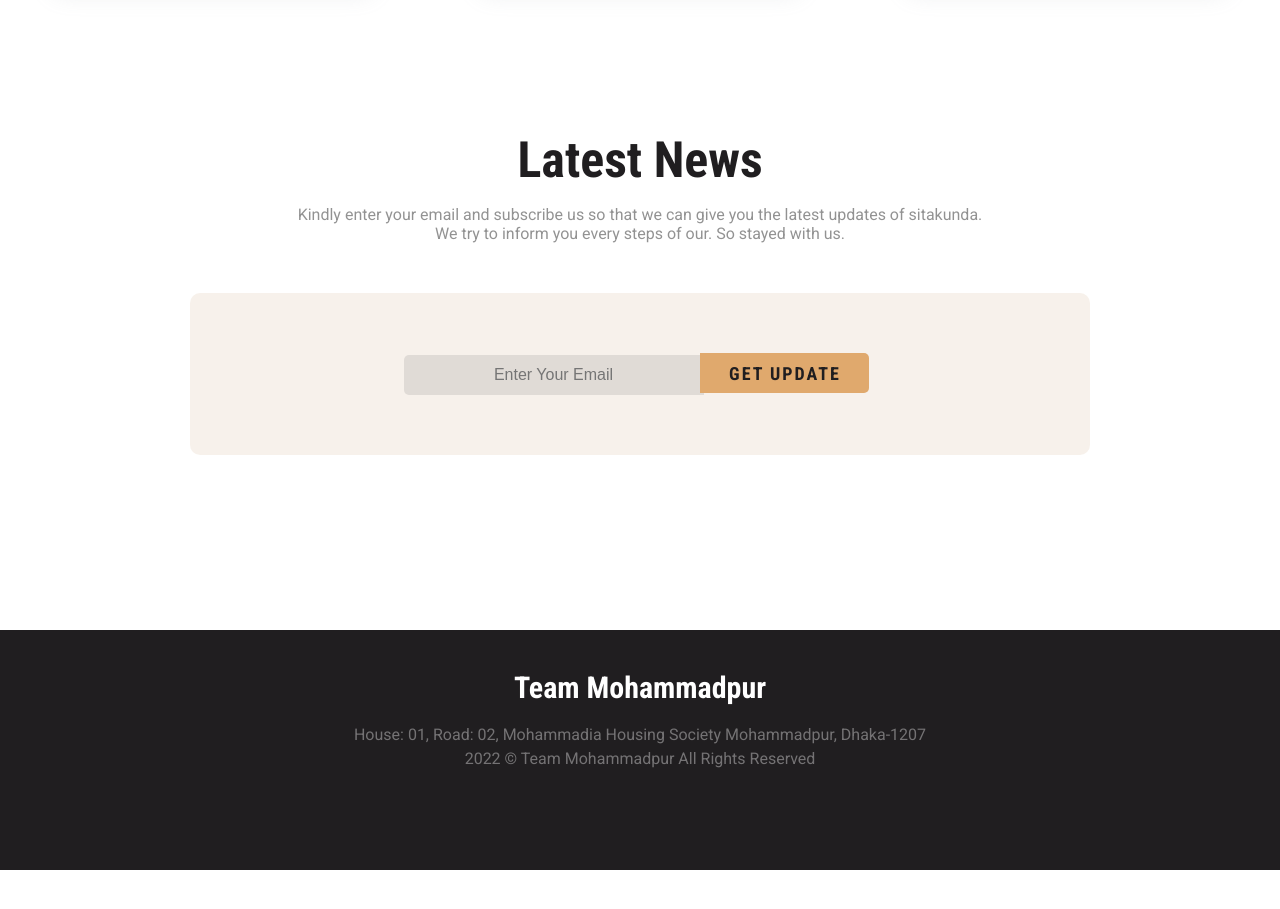
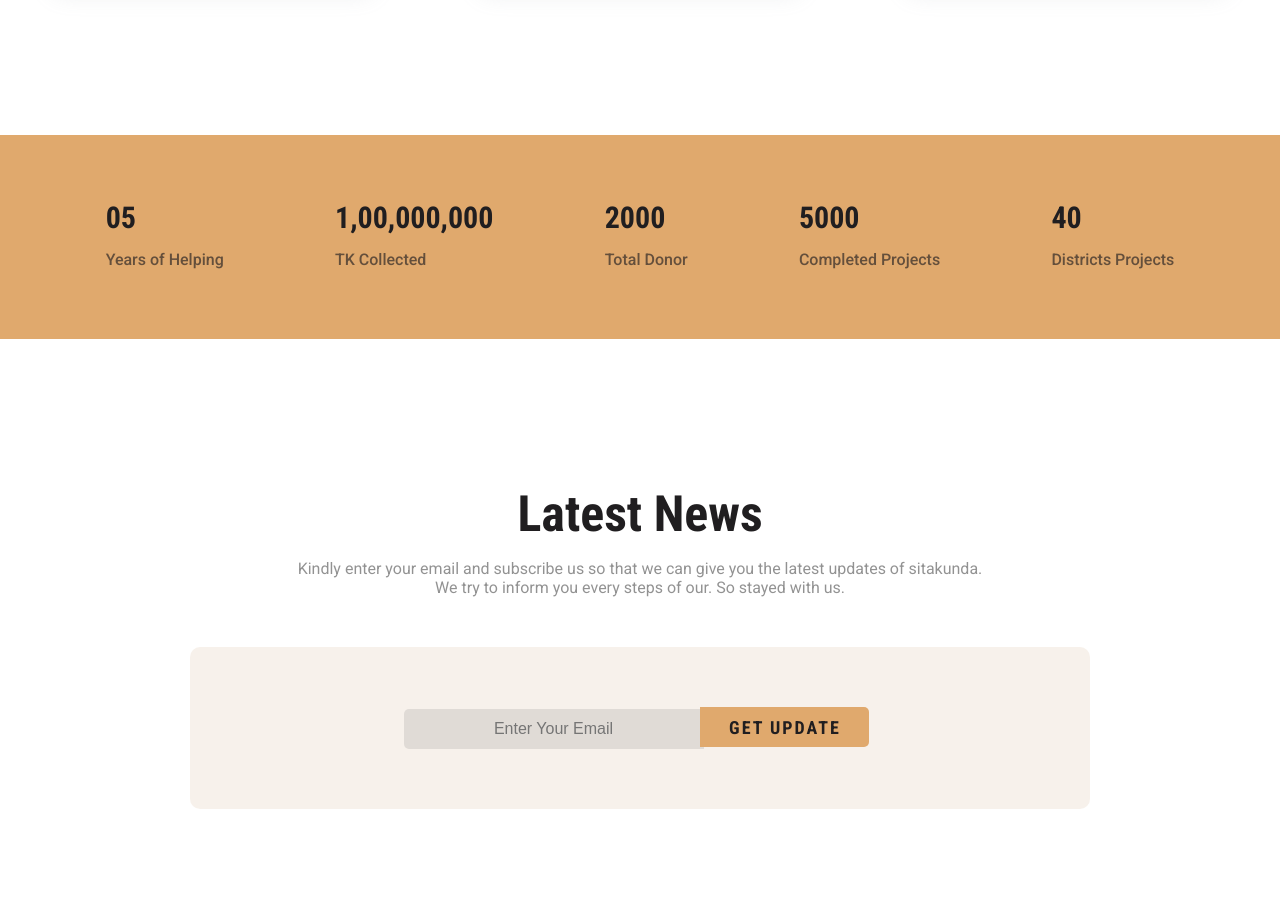
Before and after one commit to BabriWala/Sitakunda_Tragedy, a plain HTML site: page index.html in a window 1280 px wide. Shown: the part 1960-2869 px from the top of the page. Before the commit the page ends 2830 px from the top, so only its background shows below. Drawn offline with Linux system fonts and the light colour scheme.

Commit message:
complete

```diff
--- a/assets/css/style.css
+++ b/assets/css/style.css
@@ -184,6 +184,32 @@ header {
 
 /* donation planning Section End*/
 
+
+/* Our Experience Section Start */
+#our__experience{
+  margin: 150px 0;
+  padding: 50px;
+  background-color: #e0a96d;
+}
+.experience{
+  display: flex;
+  justify-content: space-around;
+}
+
+.experience__item h4{
+  font-size: 30px;
+  font-weight: 700;
+  color: #201e20;
+  text-align: left;
+}
+
+.experience__item p{
+  text-align: left;
+  color: #201e20a5;
+  font-size: 16px;
+  font-weight: 500;
+}
+
 /* Update Section Start */
 #update__section {
   margin-bottom: 175px;
--- a/index.html
+++ b/index.html
@@ -80,6 +80,31 @@
         </div>
     </section>
 
+    <!-- Our Experience section -->
+    <section id="our__experience">
+        <div class="experience">
+            <div class="experience__item">
+                <h4>05</h4>
+                <p>Years of Helping</p>
+            </div>
+            <div class="experience__item">
+                <h4>1,00,000,000</h4>
+                <p>TK Collected</p>
+            </div>
+            <div class="experience__item">
+                <h4>2000</h4>
+                <p>Total Donor</p>
+            </div>
+            <div class="experience__item">
+                <h4>5000</h4>
+                <p>Completed Projects</p>
+            </div>
+            <div class="experience__item">
+                <h4>40</h4>
+                <p>Districts Projects</p>
+            </div>
+        </div>
+    </section>
 
     <!-- Update Section  -->
     <section id="update__section">
@@ -87,8 +112,10 @@
         <p class="update__description">Kindly enter your email and subscribe us so that we can give you the latest
             updates of sitakunda. <br>We try to inform you every steps of our. So stayed with us.</p>
         <div class="get__update">
-            <input type="email" placeholder="Enter your email">
-            <button class="btn update__btn">GET UPDATE</button>
+            <form action="#">
+                <input type="email" placeholder="Enter your email">
+            <button type="submit" class="btn update__btn">GET UPDATE</button>
+            </form>
         </div>
 
     </section>
```
